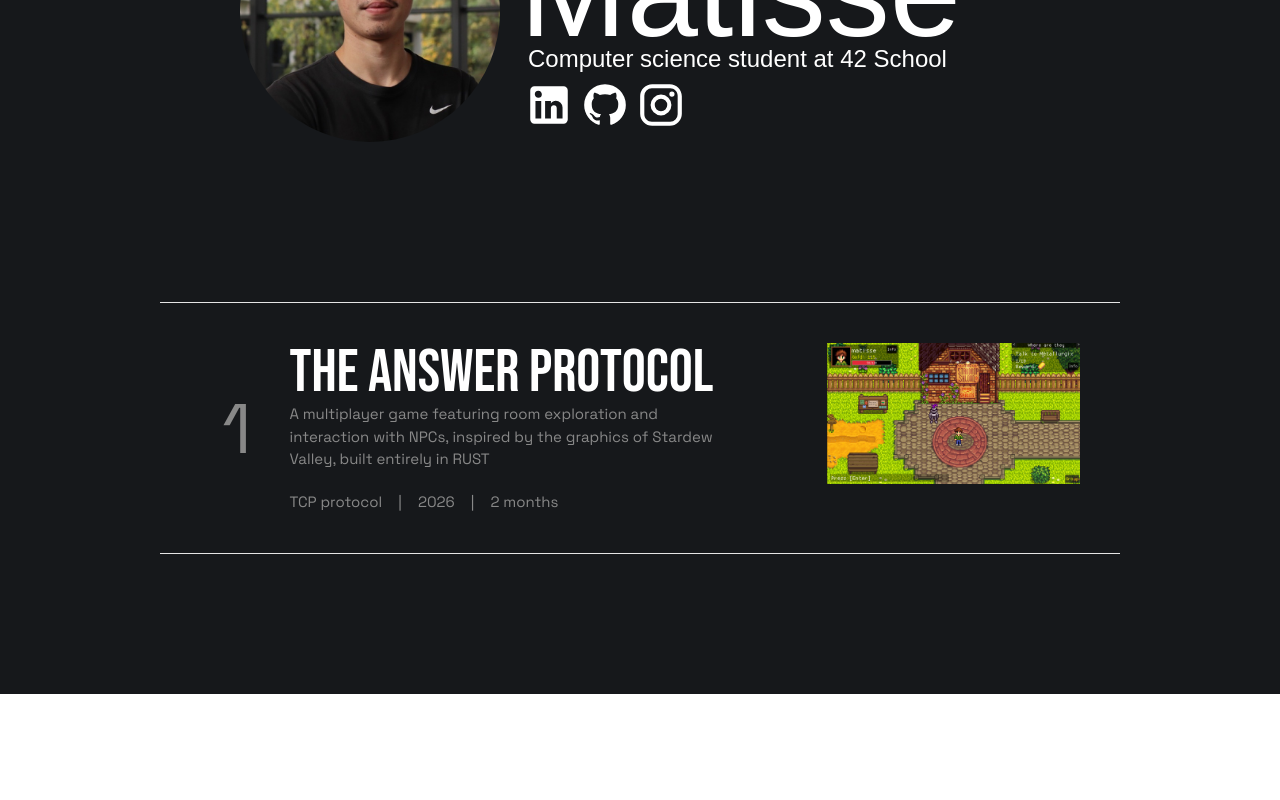
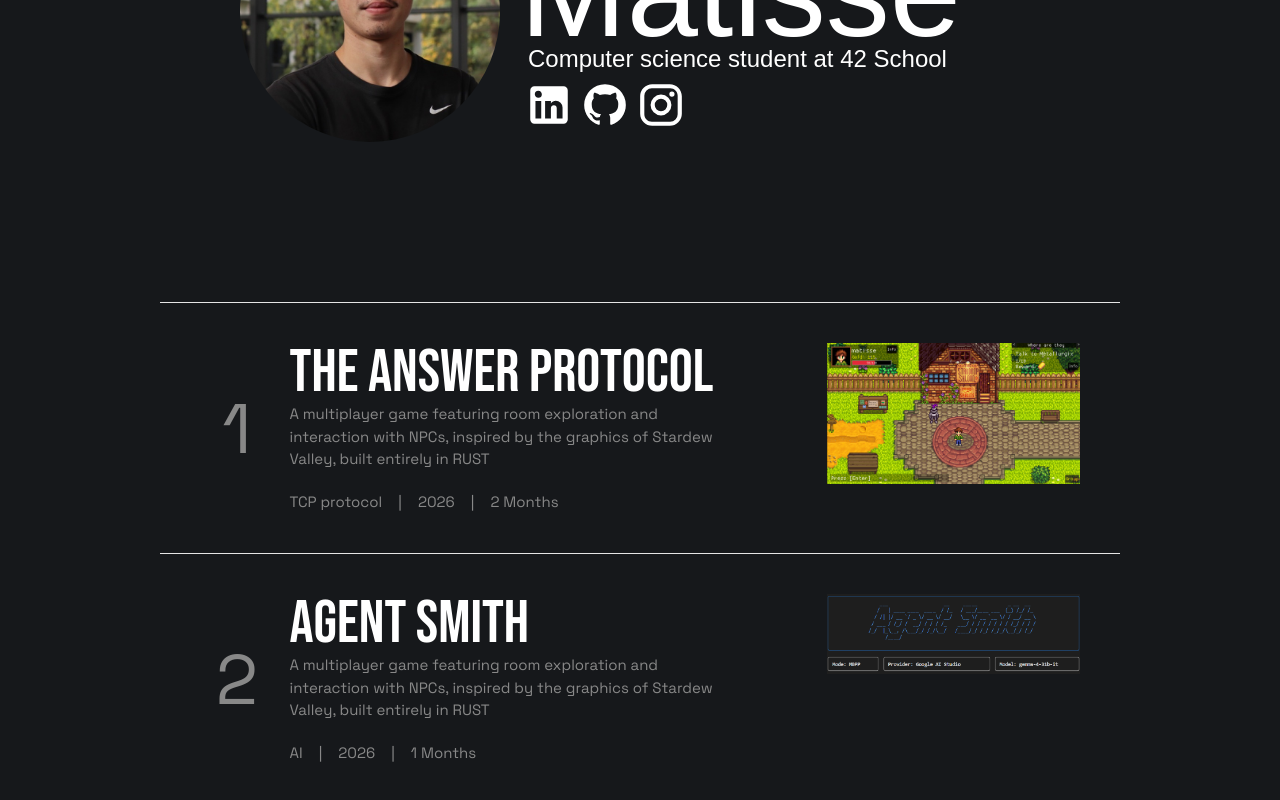
Before and after one commit to Arcanovax/Portfolio, a React (Vite) app: page / in a window 1280 px wide. Shown: the part 258-1058 px from the top of the page. Before the commit the page ends 952 px from the top, so only its background shows below. Built offline with nearby package versions, Linux system fonts and the light colour scheme.

Commit message:
adding project dictionnary map

```diff
--- a/src/portfolio/Portfolio.tsx
+++ b/src/portfolio/Portfolio.tsx
@@ -5,6 +5,7 @@ import Time from './timeline'
 import  Me  from './me.tsx'
 import tap_img from '../assets/tap_spawn.png';
 import { useNavigate } from "react-router";
+import Projects from './project.tsx';
 
 
 export default function Portfolio() {
@@ -18,26 +19,9 @@ export default function Portfolio() {
 				<div className=" pb-40 m-auto max-w-200">
 					<Me/>
 				</div>
-				 <div
-           			onClick={() => {navigate("/projects/the-answer-protocol");
-						 window.scrollTo({ top: 0, behavior: "smooth" });}
-					}
-           	 		className="py-10 m-auto max-w-600 border-y-[0.1px] grid grid-cols-10 grid-rows-1 gap-4 text-[oklch(62.8%_0_0)] px-10 cursor-pointer">					<div className='m-auto font-grotesk text-[70px]'>1</div>
-					<div className=" m-auto col-span-5">
-						<h1 className='font-bebas text-6xl text-white'>The Answer Protocol</h1>
-						<p className='font-grotesk text-[15px] mb-5'>A multiplayer game featuring room exploration and interaction with NPCs, inspired by the graphics of Stardew Valley, built entirely in RUST</p>
-						<div className="font-grotesk text-[15px] flex gap-4">
-							<span>TCP protocol</span>
-							<span>|</span>
-							<span>2026</span>
-							<span>|</span>
-							<span>2 months</span>
-						</div>
-					</div>
-					<div className="col-span-3 col-start-8">
-						<img src={tap_img} alt="Hero" className='object-fill'/>
-					</div>
-				</div>
+
+					<Projects/>
+
 
 				{/* <div className="h-64 my-20">
 					<h1 className='text-4xl font-[800]'>About me:</h1>
--- /dev/null
+++ b/src/portfolio/project.tsx
@@ -0,0 +1,71 @@
+import tap_img from '../assets/tap_spawn.png';
+import agent_img from '../assets/agent_smith.png';
+import { useNavigate } from "react-router";
+
+type Project = {
+  title: string;
+  descr: string;
+  branch: string;
+  years: number;
+  duration: string;
+  preview: any;
+  navig_link?: string;
+};
+
+
+const projects: Record<string, Project> = {
+    "tap":
+    {
+        title: 'The Answer Protocol',
+        descr: "A multiplayer game featuring room exploration and interaction with NPCs, inspired by the graphics of Stardew Valley, built entirely in RUST",
+        branch: "TCP protocol",
+        years: 2026,
+        duration: "2 Months",
+        preview: tap_img,
+        navig_link: "/projects/the-answer-protocol"
+
+    },
+    "agent_smith":
+    {
+        title: 'Agent Smith',
+        descr: "A multiplayer game featuring room exploration and interaction with NPCs, inspired by the graphics of Stardew Valley, built entirely in RUST",
+        branch: "AI",
+        years: 2026,
+        duration: "1 Months",
+        preview: agent_img
+    },
+}
+
+export default function Projects() {
+
+    const navigate = useNavigate();
+
+    return (
+        <div className="">
+            {Object.entries(projects).map(([key, project], index) => (
+                 <div className='p-10 m-auto max-w-600 border-t-[0.1px] grid grid-cols-10 grid-rows-1 gap-4 text-[oklch(62.8%_0_0)] cursor-pointer'
+                    onClick={() => {navigate(project.navig_link || '/');
+                        window.scrollTo({ top: 0, behavior: "smooth" });}
+                    }
+				>
+                    <div className='m-auto font-grotesk text-[70px]'>{index + 1}</div>
+                    <div className=" m-auto col-span-5">
+                        <h1 className='font-bebas text-6xl text-white'>{project.title}</h1>
+                        <p className='font-grotesk text-[15px] mb-5'>{project.descr}</p>
+                        <div className="font-grotesk text-[15px] flex gap-4">
+                            <span>{project.branch}</span>
+                            <span>|</span>
+                            <span>{project.years}</span>
+                            <span>|</span>
+                            <span>{project.duration}</span>
+                        </div>
+                    </div>
+                    <div className="col-span-3 col-start-8">
+                        <img src={project.preview} alt="Preview" className='object-fill'/>
+                    </div>
+
+                </div> ))}
+
+            </div>
+    )
+}
```
Also changed, not shown: src/assets/agent_smith.png (added).
